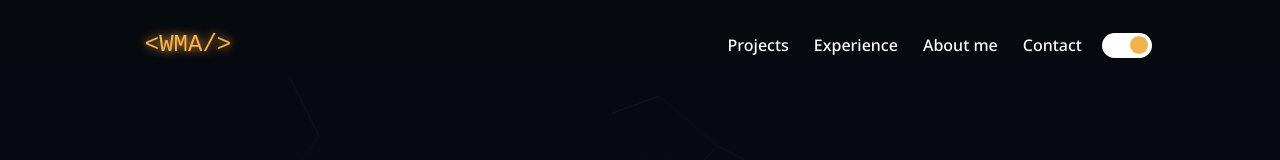
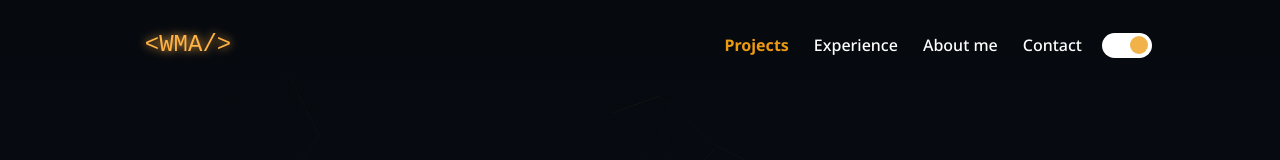
Before and after one commit to wilmed10/portfolio, a React (Vite) app: page / in a window 1280 px wide. Shown: the top 160 px of the page. Built offline with nearby package versions, Linux system fonts and the light colour scheme.

Commit message:
set light theme colors and nav menu actions

```diff
--- a/package.json
+++ b/package.json
@@ -16,7 +16,8 @@
     "@tsparticles/react": "^3.0.0",
     "@tsparticles/slim": "^3.8.1",
     "react": "^19.0.0",
-    "react-dom": "^19.0.0"
+    "react-dom": "^19.0.0",
+    "zustand": "^5.0.3"
   },
   "devDependencies": {
     "@eslint/js": "^9.21.0",
--- a/src/App.tsx
+++ b/src/App.tsx
@@ -59,7 +59,7 @@ function App() {
           value: "#666666",
         },
         links: {
-          color: "#fff",
+          color: "#f1b24a",
           distance: 120,
           enable: true,
           opacity: 0.1,
--- a/src/components/AboutMe.tsx
+++ b/src/components/AboutMe.tsx
@@ -1,11 +1,13 @@
+import { useStore } from '../store/useStore';
 import './AboutMe.css'
 
 export default function AboutMe() {
+  const { theme } = useStore();
   return (
     <section>
         <div className="title">
             <div className='photo'>
-                <img src="./img/perfil-white.png" alt="Projects" />
+                <img src={theme === 'dark' ?'./img/perfil-white.png':'./img/perfil-black.png'} alt="Projects" />
             </div>
             <h2>ABOUT ME</h2>
         </div>
--- a/src/components/Experience.css
+++ b/src/components/Experience.css
@@ -69,7 +69,7 @@
     padding: 0.6rem 0;
     display: flex;
     align-items: center;
-    color: var(--text-color);
+    color: #fff;
     border-bottom: 1px solid rgba(255, 255, 255, 0.2);
     transition: background-color 0.3s ease-in-out, color 0.3s ease-in-out;
 }
@@ -81,12 +81,11 @@
 .job-description > ul > li::before {
     content: "🔹";
     margin-right: 0.8rem;
-    color: #F1B24A;
+    color: var(--primary);
 }
 
 .job-description > ul > li:hover {
-    background-color: rgba(241, 178, 74, 0.2);
-    color: #F1B24A;
+    background-color: rgba(241, 177, 74, 0.6);
 }
 
 @media (max-width: 640px) {
--- a/src/components/Experience.tsx
+++ b/src/components/Experience.tsx
@@ -1,11 +1,15 @@
+import { useStore } from '../store/useStore';
 import './Experience.css'
 
 export default function Experience() {
+
+    const { theme } = useStore();
+
     return (
         <section>
             <div className="title">
                 <div className='photo'>
-                <img src="./img/jobs-white.png" alt="Projects" />
+                    <img src={theme === 'dark' ?'./img/jobs-white.png':'./img/jobs-black.png'} alt="Projects" />
                 </div>
                 <h2>EXPERIENCE</h2>
             </div>
--- a/src/components/Menu.tsx
+++ b/src/components/Menu.tsx
@@ -1,21 +1,19 @@
-import { useEffect, useState } from 'react';
-import './Menu.css';
+import { useEffect, useState } from "react";
+import { useStore } from "../store/useStore";
+import "./Menu.css";
 
 export default function Menu() {
   const [scrolled, setScrolled] = useState(false);
-  const [activeSection, setActiveSection] = useState<string | null>(null);
+
+  const { theme, toggleTheme, activeSection, setActiveSection } = useStore();
 
   useEffect(() => {
     const handleScroll = () => {
-      if (window.scrollY > 0) {
-        setScrolled(true);
-      } else {
-        setScrolled(false);
-      }
+      setScrolled(window.scrollY > 0);
     };
 
     window.addEventListener("scroll", handleScroll);
-    handleScroll(); // Ejecutar una vez para establecer el estado inicial
+    handleScroll();
     return () => {
       window.removeEventListener("scroll", handleScroll);
     };
@@ -25,45 +23,47 @@ export default function Menu() {
     e.preventDefault();
     const section = document.getElementById(sectionId);
     if (section) {
-      section.scrollIntoView({ behavior: 'smooth' });
+      section.scrollIntoView({ behavior: "smooth" });
       setActiveSection(sectionId);
     }
   };
 
-  const changeTheme = (theme: string) => {
-    const root = document.documentElement;
-    if (theme === 'dark') {
-      root.style.setProperty('--background', '#182339');
-      root.style.setProperty('--primary', '#f1b24a');
-      root.style.setProperty('--secondary', '#232741');
-      root.style.setProperty('--tertiary', '#0C0D16');
-      root.style.setProperty('--quaternary', '#ec9a12');
-      root.style.setProperty('--gradient', '#06090e');
-      root.style.setProperty('--text-color', '#ffffff');
-    } else if (theme === 'light') {
-      /* to asign... */
-      root.style.setProperty('--background', '#fff');/* #f8f9fa */
-      root.style.setProperty('--primary', '#f1b24a');
-      root.style.setProperty('--secondary', '#e3e6ea');
-      root.style.setProperty('--tertiary', '#c0c7d1');
-      root.style.setProperty('--quaternary', '#ffcc00');
-      root.style.setProperty('--gradient', '#fff');/* #e6f2ff, #0056b3 */
-      root.style.setProperty('--text-color', '#000000');
-    }
-  };
+  useEffect(() => {
+    const handleScroll = () => {
+      const sections = ["projects", "experience", "aboutMe", "contact"];
+      let currentSection = "";
 
-  console.log(scrolled);
-  console.log(activeSection);
+      sections.forEach((sectionId) => {
+        const section = document.getElementById(sectionId);
+        if (section) {
+          const rect = section.getBoundingClientRect();
+          if (rect.top <= window.innerHeight / 2 && rect.bottom >= window.innerHeight / 2) {
+            currentSection = sectionId;
+          }
+        }
+      });
 
-  const [theme, setTheme] = useState<"dark" | "light">("dark");
+      if (currentSection) {
+        setActiveSection(currentSection);
+      }
+    };
+
+    window.addEventListener("scroll", handleScroll);
+    handleScroll();
+
+    return () => {
+      window.removeEventListener("scroll", handleScroll);
+    };
+  }, [setActiveSection]);
 
   useEffect(() => {
     document.documentElement.setAttribute("data-theme", theme);
-    changeTheme(theme);
   }, [theme]);
 
+  console.log(activeSection)
+
   return (
-    <header className={scrolled ? 'scrolled' : ''}>
+    <header className={scrolled ? "scrolled" : ""}>
       <div className="container">
         <div className="logo">
           <svg width="120" height="50" viewBox="0 0 120 50" xmlns="http://www.w3.org/2000/svg">
@@ -84,26 +84,52 @@ export default function Menu() {
         <div className="menu-theme">
           <nav className="menu">
             <ul>
-              <li><a href="#projects" onClick={(e) => handleMenuClick(e, 'projects')} className={activeSection === 'projects' ? 'active' : ''}>Projects</a></li>
-              <li><a href="#experience" onClick={(e) => handleMenuClick(e, 'experience')} className={activeSection === 'experience' ? 'active' : ''}>Experience</a></li>
-              <li><a href="#aboutMe" onClick={(e) => handleMenuClick(e, 'aboutMe')} className={activeSection === 'aboutMe' ? 'active' : ''}>About me</a></li>
-              <li><a href="#contact" onClick={(e) => handleMenuClick(e, 'contact')} className={activeSection === 'contact' ? 'active' : ''}>Contact</a></li>
+              <li>
+                <a href="#projects"
+                  onClick={(e) => handleMenuClick(e, "projects")}
+                  className={activeSection === "projects" ? "active" : ""}
+                >
+                  Projects
+                </a>
+              </li>
+              <li>
+                <a href="#experience"
+                  onClick={(e) => handleMenuClick(e, "experience")}
+                  className={activeSection === "experience" ? "active" : ""}
+                >
+                  Experience
+                </a>
+              </li>
+              <li>
+                <a href="#aboutMe"
+                  onClick={(e) => handleMenuClick(e, "aboutMe")}
+                  className={activeSection === "aboutMe" ? "active" : ""}
+                >
+                  About me
+                </a>
+              </li>
+              <li>
+                <a href="#contact"
+                  onClick={(e) => handleMenuClick(e, "contact")}
+                  className={activeSection === "contact" ? "active" : ""}
+                >
+                  Contact
+                </a>
+              </li>
             </ul>
           </nav>
           <div className="theme-switcher">
-
             <label className="switch">
               <input
                 type="checkbox"
                 checked={theme === "dark"}
-                onChange={() => setTheme(theme === "dark" ? "light" : "dark")}
+                onChange={toggleTheme}
               />
               <span className="slider">
-                <div /* src="./img/sol.png" alt="Sun Icon"  */className="theme-icon sun" />
-                <div /* src="./img/luna.png" alt="Moon Icon" */ className="theme-icon moon" />
+                <div className="theme-icon sun" />
+                <div className="theme-icon moon" />
               </span>
             </label>
-
           </div>
         </div>
       </div>
--- a/src/components/Projects.css
+++ b/src/components/Projects.css
@@ -35,8 +35,11 @@ section.project-container {
 .project .photo {
     width: 47.5%;
     border-radius: 1rem;
-    border: 2px solid #fff;
+    border: 2px solid #fff; /* #c1c1c1 */
     overflow: hidden;
+}
+.project .photo.light {
+    border: 2px solid #c1c1c1; /* #c1c1c1 */
 }
 
 .project .photo img {
@@ -86,6 +89,7 @@ section.project-container {
     margin: 0;
     font-weight: 500;
     font-size: 1.2rem;
+    color: #fff;
 }
 
 .description > p {
@@ -108,9 +112,10 @@ section.project-container {
     text-decoration: none;
     background-color: var(--quaternary);
     border-radius: 2rem;
-    padding: .5rem 3rem; /* 5rem 2rem */
+    padding: .3rem 3rem; /* 5rem 2rem */
     gap: 1.2rem;
     transition: background-color 0.3s;
+    /* width: 100%; */
 }
 
 .pj-btn:hover {
@@ -124,7 +129,7 @@ section.project-container {
 }
 
 .pj-btn span {
-    color: var(--text-color);
+    color: #fff/* var(--text-color) */;
     font-size: 1.4rem;
     font-weight: 500;
 }
@@ -151,7 +156,7 @@ section.project-container {
         padding-bottom: 1rem;
     }
     h3 {
-        padding-top: 1rem;;
+        padding-top: 1rem;
         font-size: 2.6rem;
     }
     .techs{
--- a/src/components/Projects.tsx
+++ b/src/components/Projects.tsx
@@ -1,11 +1,15 @@
+import { useStore } from '../store/useStore';
 import './Projects.css';
 
 export default function Projects() {
+
+    const { theme } = useStore();
+
     return (
         <section className='project-container'>
             <div className="title">
                 <div className='photo'>
-                <img src="./img/dev2-white.png" alt="Projects" />
+                    <img src={theme === 'dark' ?'./img/dev2-white.png':'./img/dev2-black.png'} alt="Projects" />
                 </div>
                 <h2>PROJECTS</h2>
             </div>
@@ -15,7 +19,7 @@ export default function Projects() {
                 {/* make a component with each project */}
 
                 <div className="project">
-                <div className='photo'>
+                    <div className={theme === 'dark' ?'photo':'photo light'}>
                         <img src="./img/project-crypto.png" alt="project 1" />
                     </div>
 
@@ -60,7 +64,7 @@ export default function Projects() {
                 </div>
 
                 <div className="project midle">
-                <div className='photo'>
+                    <div className={theme === 'dark' ?'photo':'photo light'}>
                         <img src="./img/project-expense.png" alt="project 2" />
                     </div>
 
@@ -108,7 +112,7 @@ export default function Projects() {
                 </div>
 
                 <div className="project">
-                <div className='photo'>
+                    <div className={theme === 'dark' ?'photo':'photo light'}>
                         <img src="./img/project-guitar.png" alt="project 3" />
                     </div>
 
--- a/src/components/Resume.tsx
+++ b/src/components/Resume.tsx
@@ -1,6 +1,10 @@
+import { useStore } from '../store/useStore';
 import './Resume.css';
 
 export default function Resume() {
+
+    const { theme } = useStore();
+
     return (
         <section>
             <div className="resume">
@@ -19,16 +23,15 @@ export default function Resume() {
 
                     <div className="buttons">
                         <a href="https://linkedin.com/in/wilson-medina-arrieta-492792287" target="_blank" rel="noopener noreferrer" className="btn">
-                        <img src="./img/linkedin-white.png" alt="linkedin logo" className="linkedin-white" />
-                        {/* <img src="./img/linkedin-black.png" alt="linkedin logo" className="linkedin-black" /> */}
+                            <img src={theme === 'dark' ?'./img/linkedin-white.png':'./img/linkedin-black.png'} alt="linkedin logo"/>
                             <span>Linkedin</span>
                         </a>
                         <a href="https://github.com/wilmed10" target="_blank" rel="noopener noreferrer" className="btn">
-                        <img src="./img/github-white.png" alt="github logo" />
+                            <img src={theme === 'dark' ?'./img/github-white.png':'./img/github-black.png'} alt="github logo" />
                             <span>Github</span>
                         </a>
                         <a href="./documents/CV Wilson Medina WebDev ENG.pdf" target="_blank" rel="noopener noreferrer" className="btn">
-                        <img src="./img/descargar-white.png" alt="download icon" />
+                            <img src={theme === 'dark' ?'./img/descargar-white.png':'./img/descargar-black.png'} alt="download icon" />
                             <span>Resume</span>
                         </a>
                     </div>
--- a/src/index.css
+++ b/src/index.css
@@ -10,7 +10,7 @@
   --secondary: #232741;
   --tertiary: #0C0D16;
   --quaternary: #ec9a12;
-  --quinary: #1E1E1E;
+  --quinary: #707070;
   --gradient: #06090e;
   --text-color: #ffffff;
 
@@ -39,7 +39,7 @@ h2 {
 
 h3 {
   margin: 0;
-  font-size: 2.5rem;
+  font-size: 2.8rem;
   color: var(--primary);
 }
 
--- /dev/null
+++ b/src/store/useStore.ts
@@ -0,0 +1,52 @@
+import { create } from "zustand";
+
+interface AppState {
+    theme: "dark" | "light";
+    activeSection: string | null;
+    toggleTheme: () => void;
+    setTheme: (theme: "dark" | "light") => void;
+    setActiveSection: (section: string | null) => void;
+}
+
+const applyTheme = (theme: "dark" | "light") => {
+    const root = document.documentElement;
+    if (theme === "dark") {
+        root.style.setProperty("--background", "#182339");
+        root.style.setProperty("--primary", "#f1b24a");
+        root.style.setProperty("--secondary", "#232741");
+        root.style.setProperty("--tertiary", "#0C0D16");
+        root.style.setProperty("--quaternary", "#ec9a12");
+        root.style.setProperty("--gradient", "#06090e");
+        root.style.setProperty("--text-color", "#ffffff");
+    } else {
+        root.style.setProperty("--background", "#f5faff");  // #CCE5FF
+        root.style.setProperty("--primary", "#f1b24a");
+        root.style.setProperty("--secondary", "#e3e6ea");
+        root.style.setProperty("--tertiary", "#c0c7d1");
+        root.style.setProperty("--quaternary", "#ffcc00");
+        root.style.setProperty("--gradient", "#e6f2ff");   // #e6f2ff, #0056b3
+        root.style.setProperty("--text-color", "#000000");
+    }
+};
+
+export const useStore = create<AppState>((set) => ({
+    theme: "dark",
+    activeSection: null,
+
+    toggleTheme: () => {
+        set((state) => {
+            const newTheme = state.theme === "dark" ? "light" : "dark";
+            applyTheme(newTheme);
+            return { theme: newTheme };
+        });
+    },
+
+    setTheme: (theme) => {
+        applyTheme(theme);
+        set({ theme });
+    },
+
+    setActiveSection: (section) => {
+        set({ activeSection: section });
+    }
+}));
```
Also changed, not shown: 1 other file (tests, documents, lock files or other folders). Lines whose indentation alone changed are shown as unchanged.
